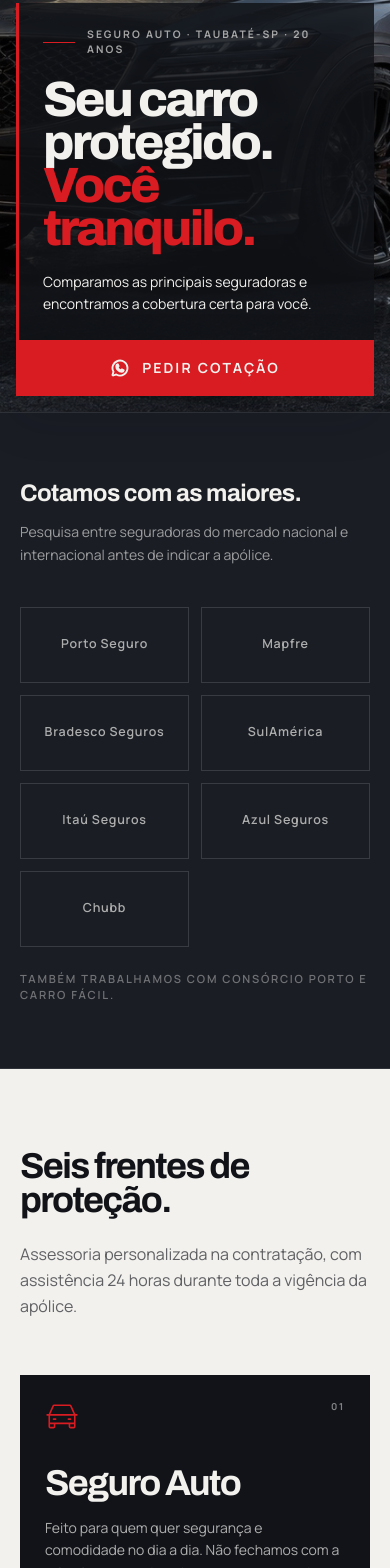
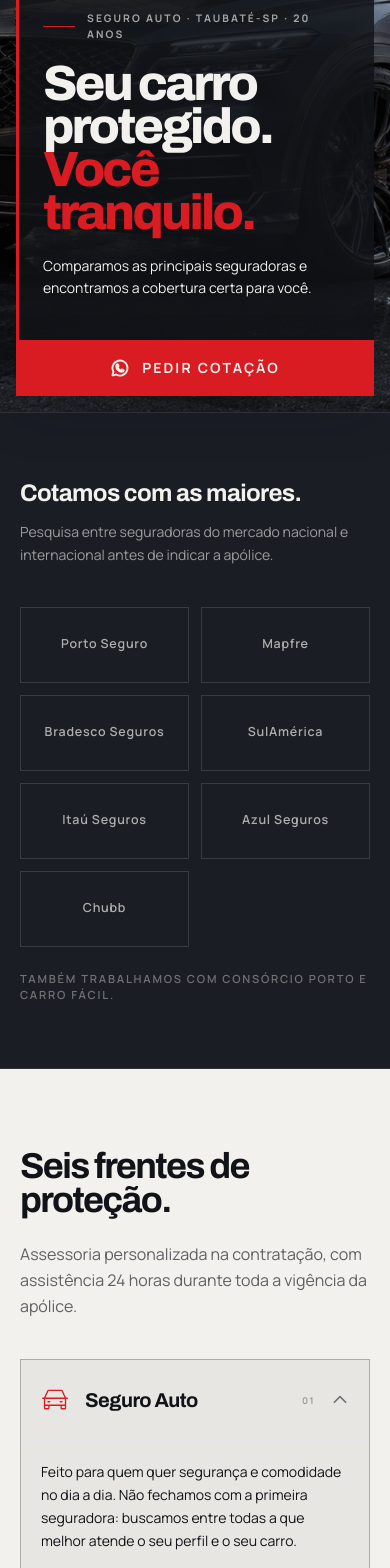
Before and after one commit to victrhugo/lobo-seguros, a React (Vite) app: page / in a window 390 px wide. Shown: the part 432-2000 px from the top of the page. Built offline with nearby package versions, Linux system fonts and the light colour scheme.

Commit message:
ajeitando front

```diff
--- a/src/index.css
+++ b/src/index.css
@@ -25,7 +25,7 @@ html {
 }
 
 body {
-  min-width: 320px;
+  min-width: 280px;
   margin: 0;
   background: #111318;
 }
@@ -150,6 +150,32 @@ a {
   width: 100%;
 }
 
+.mobile-product {
+  border: 1px solid rgb(var(--color-ink) / 0.14);
+  background: rgb(var(--color-paper-deep) / 0.42);
+}
+
+.mobile-product[open] {
+  border-color: rgb(var(--color-ink) / 0.28);
+  background: rgb(var(--color-paper-deep) / 0.72);
+}
+
+.mobile-product summary::-webkit-details-marker {
+  display: none;
+}
+
+.mobile-product-caret {
+  transition: transform 220ms cubic-bezier(0.16, 1, 0.3, 1);
+}
+
+.mobile-product[open] .mobile-product-caret {
+  transform: rotate(180deg);
+}
+
+.sticky-whatsapp {
+  bottom: max(1rem, env(safe-area-inset-bottom));
+}
+
 .insurer-mark {
   display: flex;
   min-height: 76px;
--- a/src/main.jsx
+++ b/src/main.jsx
@@ -1,4 +1,4 @@
-import React, { useEffect, useRef } from "react";
+import React, { useEffect, useRef, useState } from "react";
 import { createRoot } from "react-dom/client";
 import { motion, useReducedMotion } from "framer-motion";
 import { gsap } from "gsap";
@@ -6,6 +6,7 @@ import { ScrollTrigger } from "gsap/ScrollTrigger";
 import {
   ArrowUpRight,
   Buildings,
+  CaretDown,
   Car,
   Check,
   Clock,
@@ -131,7 +132,7 @@ function Header({ content }) {
       <div className="mx-auto flex h-[76px] max-w-[1400px] items-center justify-between px-5 lg:px-10">
         <a
           href="#topo"
-          className="flex items-center focus-visible:outline focus-visible:outline-2 focus-visible:outline-offset-4 focus-visible:outline-accent"
+          className="flex min-h-11 items-center focus-visible:outline focus-visible:outline-2 focus-visible:outline-offset-4 focus-visible:outline-accent"
           aria-label={`${content.brand.fullName}, voltar ao início`}
         >
           <img
@@ -153,7 +154,7 @@ function Header({ content }) {
 
         <a
           href={whatsappLink(content.contact.whatsapp, content.hero.message)}
-          className="inline-flex min-h-10 items-center gap-2 border border-accent bg-accent px-3 py-2 text-[0.68rem] font-bold uppercase tracking-[0.12em] text-paper transition-colors hover:bg-accentDark focus-visible:outline focus-visible:outline-2 focus-visible:outline-offset-4 focus-visible:outline-accent sm:px-4"
+          className="inline-flex min-h-11 items-center gap-2 border border-accent bg-accent px-3 py-2 text-[0.68rem] font-bold uppercase tracking-[0.12em] text-paper transition-colors hover:bg-accentDark focus-visible:outline focus-visible:outline-2 focus-visible:outline-offset-4 focus-visible:outline-accent sm:px-4"
         >
           <WhatsappLogo size={16} weight="bold" aria-hidden="true" />
           <span className="hidden sm:inline">{content.hero.primaryCta}</span>
@@ -189,7 +190,7 @@ function Hero({ content }) {
 
       <div className="relative z-10 mx-auto flex min-h-[calc(100svh-76px)] max-w-[1600px] items-end px-4 pb-4 pt-24 sm:px-8 sm:pb-8 lg:px-10 lg:pb-10 xl:px-20">
         <motion.div
-          className="hero-copy w-full max-w-[43rem] px-6 pb-20 pt-6 sm:p-8 lg:p-10"
+          className="hero-copy w-full max-w-[43rem] px-6 pb-24 pt-6 sm:p-8 lg:p-10"
           initial={reduce ? false : { opacity: 0, y: 24 }}
           animate={{ opacity: 1, y: 0 }}
           transition={{ duration: 0.75, delay: 0.18, ease: revealEase }}
@@ -198,7 +199,7 @@ function Hero({ content }) {
             <span className="h-px w-8 shrink-0 bg-accent" aria-hidden="true" />
             {content.hero.eyebrow}
           </p>
-          <h1 className="text-balance font-display text-[clamp(3.1rem,7vw,5.8rem)] font-extrabold leading-[0.87] tracking-[-0.055em]">
+          <h1 className="text-balance font-display text-[clamp(2.75rem,12.7vw,5.8rem)] font-extrabold leading-[0.87] tracking-[-0.055em]">
             {content.hero.titleLines.map((line, index) => (
               <span key={`${line}-${index}`} className={`block ${index === 1 ? "text-accent" : ""}`}>
                 {line}
@@ -251,6 +252,7 @@ function Insurers({ content }) {
 function Products({ content }) {
   const { items } = content.products;
   const reduce = useReducedMotion();
+  const [activeMobileProduct, setActiveMobileProduct] = useState(0);
 
   return (
     <section id="seguros" className="scroll-mt-20 bg-paper text-ink" aria-labelledby="seguros-title">
@@ -262,7 +264,55 @@ function Products({ content }) {
           </p>
         </Reveal>
 
-        <div className="mt-14 grid grid-cols-1 gap-4 md:grid-cols-2 lg:grid-cols-3">
+        <div className="mt-10 space-y-2 md:hidden">
+          {items.map((product, index) => {
+            const Icon = productIcons[product.icon] || ShieldCheck;
+
+            return (
+              <details
+                key={product.title}
+                className="mobile-product"
+                open={activeMobileProduct === index}
+                onToggle={({ currentTarget }) => {
+                  if (currentTarget.open) setActiveMobileProduct(index);
+                  else if (activeMobileProduct === index) setActiveMobileProduct(null);
+                }}
+              >
+                <summary className="flex min-h-20 cursor-pointer list-none items-center gap-4 px-5 py-4 focus-visible:outline focus-visible:outline-2 focus-visible:outline-offset-2 focus-visible:outline-accent">
+                  <Icon size={28} weight="light" className="shrink-0 text-accent" aria-hidden="true" />
+                  <span className="min-w-0 flex-1 font-display text-xl font-bold leading-tight tracking-tight">
+                    {product.title}
+                  </span>
+                  <span className="text-[0.58rem] font-bold tracking-[0.16em] text-ink/35">
+                    {String(index + 1).padStart(2, "0")}
+                  </span>
+                  <CaretDown className="mobile-product-caret shrink-0 text-ink/55" size={18} weight="bold" aria-hidden="true" />
+                </summary>
+                <div className="border-t border-ink/12 px-5 pb-6 pt-5">
+                  <p className="text-sm leading-relaxed text-ink/68">{product.description}</p>
+                  <ul className="mt-5 grid grid-cols-1 gap-2 border-t border-ink/12 pt-5 text-sm text-ink/72">
+                    {product.items.map((item) => (
+                      <li key={item} className="flex items-center gap-2">
+                        <Check size={15} weight="bold" className="shrink-0 text-accent" aria-hidden="true" />
+                        {item}
+                      </li>
+                    ))}
+                  </ul>
+                  <motion.a
+                    href={whatsappLink(content.contact.whatsapp, product.message)}
+                    className="mt-6 inline-flex min-h-11 items-center gap-2 text-[0.7rem] font-bold uppercase tracking-[0.16em] text-ink focus-visible:outline focus-visible:outline-2 focus-visible:outline-offset-4 focus-visible:outline-accent"
+                    whileTap={{ scale: 0.98 }}
+                  >
+                    {content.products.ctaLabel}
+                    <ArrowUpRight size={16} weight="bold" aria-hidden="true" />
+                  </motion.a>
+                </div>
+              </details>
+            );
+          })}
+        </div>
+
+        <div className="mt-14 hidden grid-cols-1 gap-4 md:grid md:grid-cols-2 lg:grid-cols-3">
           {items.map((product, index) => {
             const Icon = productIcons[product.icon] || ShieldCheck;
             const featured = Boolean(product.featured);
@@ -594,7 +644,7 @@ function StickyWhatsApp({ content }) {
   return (
     <a
       href={whatsappLink(content.contact.whatsapp, content.finalCta.message)}
-      className="fixed bottom-4 left-4 right-4 z-20 flex min-h-14 items-center justify-center gap-3 bg-accent px-5 py-4 text-sm font-bold uppercase tracking-[0.15em] text-paper shadow-card transition-colors hover:bg-accentDark focus-visible:outline focus-visible:outline-2 focus-visible:outline-offset-4 focus-visible:outline-accent md:hidden"
+      className="sticky-whatsapp fixed left-4 right-4 z-20 flex min-h-14 items-center justify-center gap-3 bg-accent px-5 py-4 text-sm font-bold uppercase tracking-[0.15em] text-paper shadow-card transition-colors hover:bg-accentDark focus-visible:outline focus-visible:outline-2 focus-visible:outline-offset-4 focus-visible:outline-accent md:hidden"
       aria-label="Pedir cotação no WhatsApp"
     >
       <WhatsappLogo size={20} weight="bold" aria-hidden="true" />
```
Also changed, not shown: 7 other files (tests, documents, lock files or other folders).
